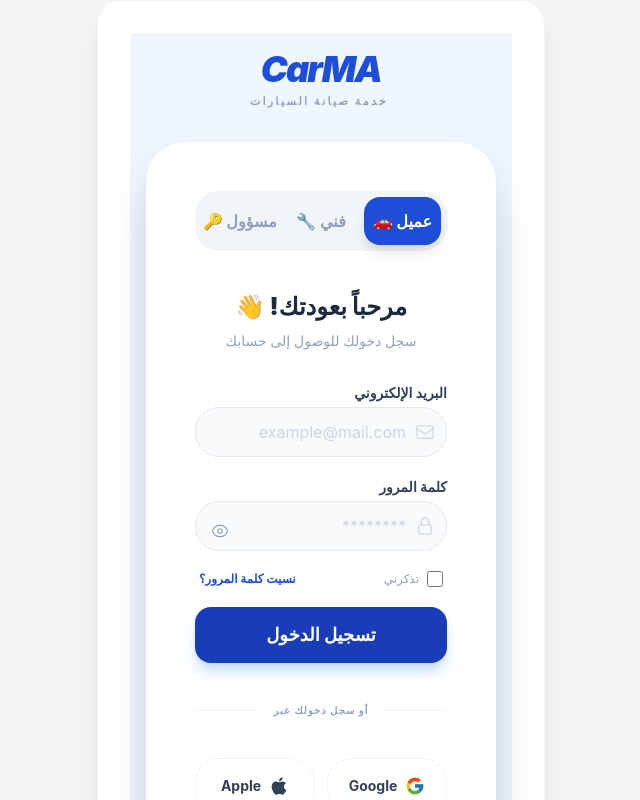
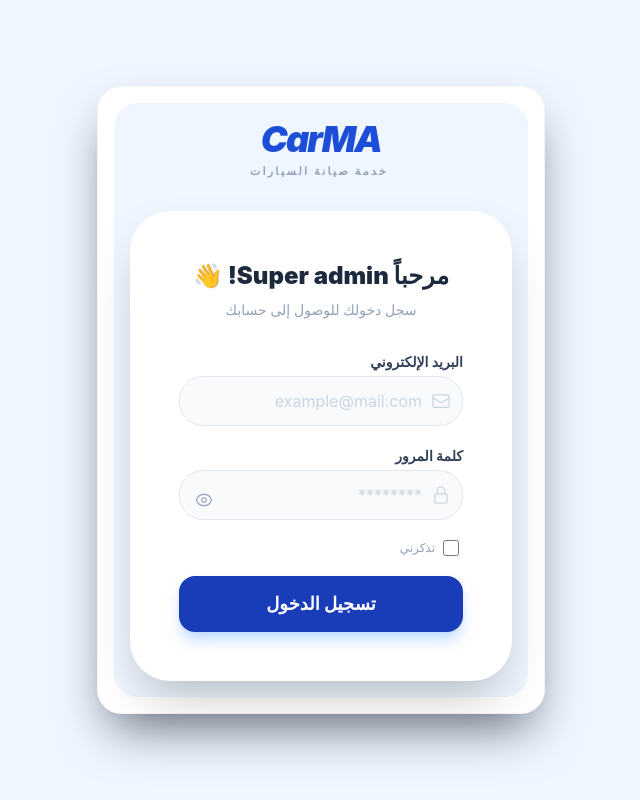
Before and after one commit to HowaidaAladl33/Carma, a React (Vite) app: page /login in a window 1280 px wide. Shown: the top 800 px of the page, without its empty margins (319-959 px from the left). Built offline with nearby package versions, Linux system fonts and the light colour scheme.

Commit message:
update login page and remove register page

```diff
--- a/src/component/ui/Button.jsx
+++ b/src/component/ui/Button.jsx
@@ -1,4 +1,3 @@
-import React from 'react';
 
 const Button = ({ children, variant = "primary", className, ...props }) => {
   const variants = {
@@ -9,6 +8,7 @@
 
   return (
     <button
+
       className={`w-full py-3 rounded-xl font-bold transition-all active:scale-95 flex items-center justify-center gap-2 ${variants[variant]} ${className}`}
       {...props}
     >
--- a/src/index.css
+++ b/src/index.css
@@ -1,23 +1,38 @@
 @import "tailwindcss";
 
 @theme {
-  /* هنا بنعرف الألوان اللي الـ HTML هيشوفها */
-  --color-primary: #1e3a8a;    /* الأزرق */
-  --color-secondary: #7c3aed;  /* البنفسجي */
-  --color-background: #f8fafc; /* لون الخلفية */
-  --color-surface: #ffffff;    /* لون الكروت */
-  --color-success: #10b981;    /* الأخضر */
-  --color-error: #ef4444;      /* الأحمر */
+  /* الألوان الأساسية */
+  --color-primary-light: #3b82f6;
+  --color-primary: #1e40af;
+  --color-primary-dark: #1e3a8a;
 
-  /* ممكن كمان تعرفي مسافات وحواف ثابتة */
+  /* الألوان المحايدة */
+  --color-gray-50: #f9fafb;
+  --color-gray-100: #f3f4f6;
+  --color-gray-300: #d1d5db;
+  --color-gray-500: #6b7280;
+  --color-gray-700: #374151;
+  --color-gray-900: #111827;
+
+  /* الألوان الدلالية */
+  --color-in-progress: #06b6d4;
+  --color-info: #3b82f6;
+  --color-warning: #f59e0b;
+  --color-error: #ef4444;
+  --color-success: #10b981;
+
+  /* لون الخلفية والكروت */
+  --color-background: #f9fafb;
+  --color-surface: #ffffff;
+
+  /* مسافات وحواف ثابتة */
   --radius-xl: 1rem;
   --radius-2xl: 1.5rem;
 }
 
-/* أي حاجة هنا هتطبق على الموقع كله */
 @layer base {
   body {
-    direction: rtl; /* عشان إحنا شغالين عربي */
+    direction: rtl;
     @apply bg-background text-slate-900;
   }
 }
--- a/src/layouts/AuthLayout.jsx
+++ b/src/layouts/AuthLayout.jsx
@@ -2,8 +2,8 @@
 
 export default function AuthLayout() {
   return (
-    <div className="min-h-screen flex items-center justify-center bg-gray-100 px-4">
-      <div className="w-full max-w-md bg-white p-8 rounded-2xl shadow-xl border border-gray-100">
+    <div className="  flex items-center  max-h-screen overflow-hidden justify-center bg-[#EFF6FF] px-4">
+      <div data-aos="fade-up" data-aos-duration="3000" className="  relative w-full max-w-md  bg-white p-4 h-fit my-[50%] rounded-2xl shadow-2xl shadow-gray-500 border border-gray-100 ">
         <Outlet />
       </div>
     </div>
--- a/src/pages/auth/Login.jsx
+++ b/src/pages/auth/Login.jsx
@@ -5,11 +5,11 @@
 import { FcGoogle } from "react-icons/fc";
 import { FaApple } from "react-icons/fa";
 
-const Login = () => {
+export default function Login() {
   const [userRole, setUserRole] = useState('client');
 
   return (
-    <div className="min-h-screen flex flex-col items-center justify-center bg-[#EFF6FF] p-4 font-sans select-none" dir="rtl">
+    <div  className=" relative flex flex-col items-center justify-center bg-[#EFF6FF] p-4 rounded-3xl font-sans select-none" dir="rtl">
 
       <div className="text-center mb-8">
         <h1 className="text-4xl font-black text-[#1D4ED8] italic tracking-tighter">CarMA</h1>
@@ -17,35 +17,13 @@
       </div>
 
       <div className="w-full max-w-[500px] bg-white rounded-[40px] shadow-2xl overflow-hidden p-8 lg:p-12 border border-white/50">
-
-        <div className="bg-slate-100 p-1.5 rounded-2xl flex gap-1 mb-10">
-          <button
-            onClick={() => setUserRole('client')}
-            className={`flex-1 py-3 rounded-xl font-bold transition-all duration-300 ${userRole === 'client' ? 'bg-[#1D4ED8] text-white shadow-lg' : 'text-slate-400 hover:bg-slate-200'}`}
-          >
-            عميل 🚗
-          </button>
-          <button
-            onClick={() => setUserRole('tech')}
-            className={`flex-1 py-3 rounded-xl font-bold transition-all duration-300 ${userRole === 'tech' ? 'bg-[#1D4ED8] text-white shadow-lg' : 'text-slate-400 hover:bg-slate-200'}`}
-          >
-            فني 🔧
-          </button>
-          <button
-            onClick={() => setUserRole('admin')}
-            className={`flex-1 py-3 rounded-xl font-bold transition-all duration-300 ${userRole === 'admin' ? 'bg-[#1D4ED8] text-white shadow-lg' : 'text-slate-400 hover:bg-slate-200'}`}
-          >
-            مسؤول 🔑
-          </button>
-        </div>
-
-        <h2 className="text-2xl font-black text-slate-800 text-center mb-2">مرحباً بعودتك! 👋</h2>
+      <h2 className="text-2xl font-black text-slate-800 text-center mb-2">مرحباً Super admin! 👋</h2>
       <p className="text-slate-400 text-sm text-center mb-8 font-medium">سجل دخولك للوصول إلى حسابك</p>
 
       <form className="space-y-5" onSubmit={(e) => e.preventDefault()}>
         <Input
           label="البريد الإلكتروني"
-            icon={<HiOutlineEnvelope className="text-slate-300" size={20}/>}
+          icon={<HiOutlineEnvelope className="text-slate-300" size={20} />}
           placeholder="example@mail.com"
           type="email"
         />
@@ -54,11 +32,11 @@
           <Input
             label="كلمة المرور"
             type="password"
-              icon={<HiOutlineLockClosed className="text-slate-300" size={20}/>}
+            icon={<HiOutlineLockClosed className="text-slate-300" size={20} />}
             placeholder="********"
           />
           <button type="button" className="absolute left-4 top-[45px] text-slate-400 hover:text-slate-600 transition-colors">
-              <HiOutlineEye size={18}/>
+            <HiOutlineEye size={18} />
           </button>
         </div>
 
@@ -67,7 +45,7 @@
             <input type="checkbox" className="w-4 h-4 rounded border-slate-200 text-[#1D4ED8]" />
             تذكرني
           </label>
-             <a href="#" className="text-[#1D4ED8] font-bold hover:underline transition-all">نسيت كلمة المرور؟</a>
+          {/* <a href="#" className="text-[#1D4ED8] font-bold hover:underline transition-all">نسيت كلمة المرور؟</a> */}
         </div>
 
         <Button
@@ -77,30 +55,9 @@
           تسجيل الدخول
         </Button>
 
-          <div className="relative flex py-5 items-center">
-            <div className="flex-grow border-t border-slate-100"></div>
-            <span className="flex-shrink mx-4 text-slate-400 text-[10px] font-bold uppercase tracking-widest">أو سجل دخولك عبر</span>
-            <div className="flex-grow border-t border-slate-100"></div>
-          </div>
-
-          <div className="flex gap-3">
-             <button type="button" className="flex-1 h-14 border border-slate-100 rounded-2xl flex items-center justify-center gap-2 hover:bg-slate-50 transition-all font-bold text-slate-700 text-sm">
-                <FcGoogle size={20} />
-                Google
-             </button>
-             <button type="button" className="flex-1 h-14 border border-slate-100 rounded-2xl flex items-center justify-center gap-2 hover:bg-slate-50 transition-all font-bold text-slate-700 text-sm">
-                <FaApple size={20} />
-                Apple
-             </button>
-          </div>
-
-          <p className="text-center mt-10 text-slate-400 font-medium text-sm">
-            ليس لديك حساب؟ <a href="/register" className="text-[#1D4ED8] font-black hover:underline mr-1">سجل الآن</a>
-          </p>
       </form>
     </div>
     </div>
   );
+
 };
-
-export default Login;
--- a/src/pages/auth/Register.jsx
+++ /dev/null
@@ -1,88 +0,0 @@
-import React, { useState } from 'react';
-import Button from "../../component/ui/Button";
-import Input from "../../component/ui/Input";
-import { HiOutlineLockClosed, HiOutlineUser, HiOutlineEnvelope } from "react-icons/hi2";
-
-const Register = () => {
-  const [step, setStep] = useState(1);
-  const [userType, setUserType] = useState('client');
-
-  return (
-    <div className="min-h-screen flex flex-col items-center justify-center bg-[#EFF6FF] p-4 font-sans select-none" dir="rtl">
-      <div className="text-center mb-8">
-        <h1 className="text-4xl font-black text-[#1D4ED8] italic tracking-tighter">CarMA</h1>
-        <h2 className="text-2xl font-bold mt-4 text-slate-800">إنشاء حساب جديد ✨</h2>
-      </div>
-
-      <div className="w-full max-w-[500px] bg-white rounded-[40px] shadow-2xl overflow-hidden border border-white/50 p-8 lg:p-12">
-
-        <div className="bg-slate-100 p-1.5 rounded-2xl flex gap-1 mb-10">
-          <button
-            onClick={() => setUserType('client')}
-            className={`flex-1 py-3 rounded-xl font-bold transition-all duration-300 ${userType === 'client' ? 'bg-[#1D4ED8] text-white shadow-lg' : 'text-slate-400 hover:bg-slate-200'}`}
-          >
-            عميل 🚗
-          </button>
-          <button
-            onClick={() => setUserType('technician')}
-            className={`flex-1 py-3 rounded-xl font-bold transition-all duration-300 ${userType === 'technician' ? 'bg-[#1D4ED8] text-white shadow-lg' : 'text-slate-400 hover:bg-slate-200'}`}
-          >
-            فني 🔧
-          </button>
-        </div>
-
-        <div className="flex justify-between items-center max-w-xs mx-auto mb-12 relative px-2">
-          <div className="absolute top-5 left-0 right-0 h-0.5 bg-slate-100 -z-0"></div>
-          {[1, 2, 3].map((s) => (
-            <div key={s} className="relative z-10 flex flex-col items-center">
-              <div className={`w-10 h-10 rounded-full flex items-center justify-center font-bold transition-all duration-300 border-4 ${step === s ? 'bg-[#1D4ED8] text-white border-blue-100 scale-110 shadow-md' : step > s ? 'bg-green-500 text-white border-green-50' : 'bg-white text-slate-300 border-slate-50'}`}>
-                {step > s ? '✓' : s}
-              </div>
-            </div>
-          ))}
-        </div>
-
-        <form className="space-y-6" onSubmit={(e) => e.preventDefault()}>
-          {step === 1 && (
-            <div className="space-y-5 animate-in fade-in slide-in-from-left-4 duration-300">
-              <Input label="الاسم بالكامل *" icon={<HiOutlineUser size={20} className="text-slate-300"/>} placeholder="محمد أحمد" />
-              <Input label="البريد الإلكتروني *" icon={<HiOutlineEnvelope size={20} className="text-slate-300"/>} placeholder="example@email.com" />
-            </div>
-          )}
-
-          {step === 2 && (
-            <div className="space-y-5 animate-in fade-in slide-in-from-left-4 duration-300">
-              <Input label="كلمة المرور *" type="password" icon={<HiOutlineLockClosed size={20} className="text-slate-300"/>} placeholder="********" />
-              <Input label="تأكيد كلمة المرور *" type="password" icon={<HiOutlineLockClosed size={20} className="text-slate-300"/>} placeholder="********" />
-            </div>
-          )}
-
-          {step === 3 && (
-            <div className="text-center py-10 animate-in fade-in slide-in-from-left-4 duration-300">
-              <p className="text-slate-500 font-medium text-lg">كل شيء جاهز! اضغط إنشاء حساب للمتابعة.</p>
-            </div>
-          )}
-
-          <div className="flex gap-3 pt-6">
-            {step > 1 && (
-              <Button type="button" variant="outline" onClick={() => setStep(step - 1)} className="flex-1 border-slate-200 rounded-2xl h-14 font-bold">السابق</Button>
-            )}
-            <Button
-              type="button"
-              onClick={() => step < 3 ? setStep(step + 1) : alert('تم!')}
-              className="bg-[#1D4ED8] flex-[2] h-14 rounded-2xl shadow-lg shadow-blue-100 font-bold"
-            >
-              {step === 3 ? 'إنشاء الحساب' : 'التالي'}
-            </Button>
-          </div>
-        </form>
-
-        <p className="text-center mt-10 text-sm text-slate-400 font-medium">
-          لديك حساب بالفعل؟ <a href="/login" className="text-[#1D4ED8] font-bold hover:underline">سجل دخولك</a>
-        </p>
-      </div>
-    </div>
-  );
-};
-
-export default Register;
--- a/tailwind.config.js
+++ b/tailwind.config.js
@@ -7,12 +7,26 @@
 theme: {
     extend: {
     colors: {
-        primary: "#1e3a8a",   // الأزرق الملكي (السايدبار)
-        secondary: "#7c3aed", // البنفسجي (الأرباح)
-        background: "#f8fafc", // الرمادي الفاتح جداً
-        surface: "#ffffff",   // لون الكروت
+        primary: {
+          light: "#3b82f6",
+          DEFAULT: "#1e40af",
+          dark: "#1e3a8a",
+        },
+        gray: {
+          50: "#f9fafb",
+          100: "#f3f4f6",
+          300: "#d1d5db",
+          500: "#6b7280",
+          700: "#374151",
+          900: "#111827",
+        },
+        "in-progress": "#06b6d4",
+        info: "#3b82f6",
+        warning: "#f59e0b",
+        error: "#ef4444",
         success: "#10b981",
-        error: "#ef4444",
+        background: "#f9fafb",
+        surface: "#ffffff",
     },
     },
 },
--- a/vite.config.js
+++ b/vite.config.js
@@ -1,11 +1,9 @@
 import { defineConfig } from 'vite'
-import react, { reactCompilerPreset } from '@vitejs/plugin-react'
-import babel from '@rolldown/plugin-babel'
+import react from '@vitejs/plugin-react'
 
 // https://vite.dev/config/
 export default defineConfig({
   plugins: [
     react(),
-    babel({ presets: [reactCompilerPreset()] })
   ],
 })
```
Also changed, not shown: package.json (+6 -1 lines), src/App.jsx (+12 -2 lines), 1 other file (tests, documents, lock files or other folders). Lines whose indentation alone changed are shown as unchanged.
